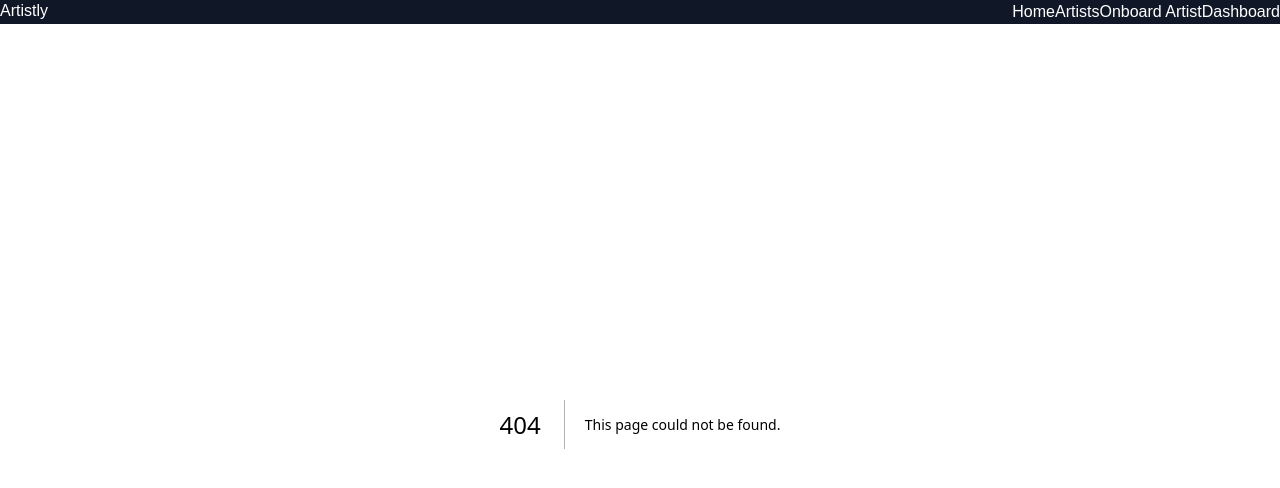
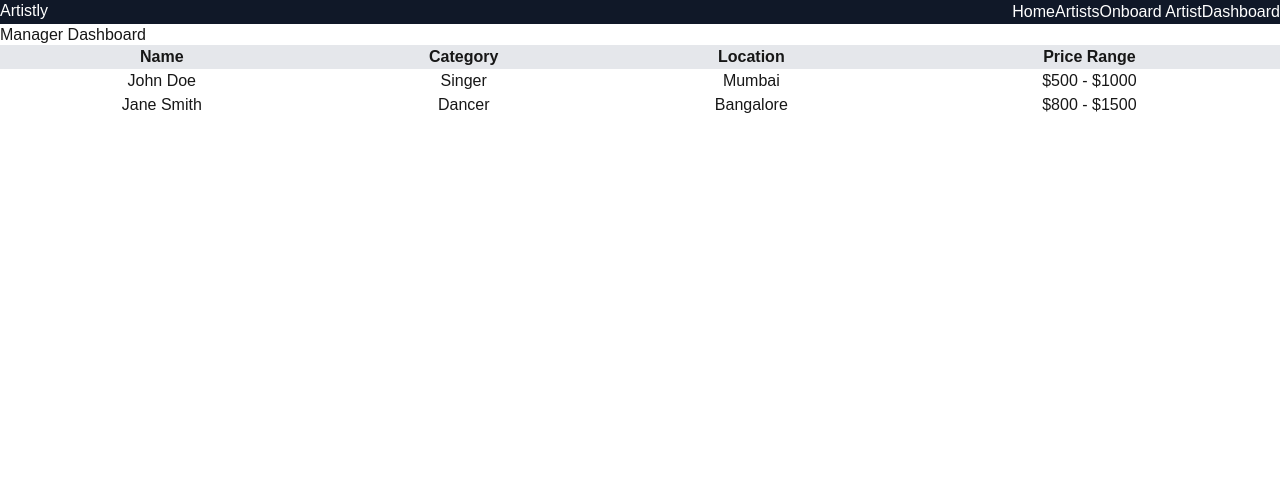
Before and after one commit to shodhan777/artistly, a Next.js app: page /dashboard in a window 1280 px wide. Before the commit this address had no page. Shown: the top 488 px of the page. Built offline with nearby package versions, Linux system fonts and the light colour scheme.

Commit message:
all basic struct done

```diff
--- /dev/null
+++ b/app/dashboard/page.tsx
@@ -0,0 +1,11 @@
+import artists from "../../data/artists.json";
+import Table from "@/components/Table";
+
+export default function Dashboard() {
+  return (
+    <section className="p-4">
+      <h1 className="text-2xl font-bold mb-4">Manager Dashboard</h1>
+      <Table data={artists} />
+    </section>
+  );
+}
--- a/app/onboard/page.tsx
+++ b/app/onboard/page.tsx
@@ -0,0 +1,90 @@
+"use client";
+import { useState } from "react";
+import categories from "../../data/categories.json";
+
+export default function OnboardArtist() {
+  const [form, setForm] = useState({
+    name: "",
+    category: "",
+    priceRange: "",
+    location: "",
+  });
+
+  const handleChange = (e: React.ChangeEvent<HTMLInputElement | HTMLSelectElement>) => {
+    setForm({ ...form, [e.target.name]: e.target.value });
+  };
+
+  const handleSubmit = (e: React.FormEvent) => {
+    e.preventDefault();
+    console.log("Submitted Artist:", form);
+    alert("Artist submitted successfully!");
+    setForm({ name: "", category: "", priceRange: "", location: "" });
+  };
+
+  return (
+    <section className="p-4 max-w-md mx-auto">
+      <h1 className="text-2xl font-bold mb-4">Onboard a New Artist</h1>
+      <form onSubmit={handleSubmit} className="space-y-4">
+
+        {/* Name */}
+        <div>
+          <label className="block mb-1">Name:</label>
+          <input
+            name="name"
+            value={form.name}
+            onChange={handleChange}
+            required
+            className="border px-2 py-1 w-full"
+          />
+        </div>
+
+        {/* Category */}
+        <div>
+          <label className="block mb-1">Category:</label>
+          <select
+            name="category"
+            value={form.category}
+            onChange={handleChange}
+            required
+            className="border px-2 py-1 w-full"
+          >
+            <option value="">Select Category</option>
+            {categories.map((cat) => (
+              <option key={cat} value={cat}>
+                {cat}
+              </option>
+            ))}
+          </select>
+        </div>
+
+        {/* Price Range */}
+        <div>
+          <label className="block mb-1">Price Range:</label>
+          <input
+            name="priceRange"
+            value={form.priceRange}
+            onChange={handleChange}
+            required
+            className="border px-2 py-1 w-full"
+          />
+        </div>
+
+        {/* Location */}
+        <div>
+          <label className="block mb-1">Location:</label>
+          <input
+            name="location"
+            value={form.location}
+            onChange={handleChange}
+            required
+            className="border px-2 py-1 w-full"
+          />
+        </div>
+
+        <button type="submit" className="bg-blue-600 text-white px-4 py-2 rounded">
+          Submit
+        </button>
+      </form>
+    </section>
+  );
+}
--- a/components/Table.tsx
+++ b/components/Table.tsx
@@ -0,0 +1,36 @@
+interface Artist {
+  id: number;
+  name: string;
+  category: string;
+  location: string;
+  priceRange: string;
+}
+
+interface TableProps {
+  data: Artist[];
+}
+
+export default function Table({ data }: TableProps) {
+  return (
+    <table className="table-auto border-collapse w-full">
+      <thead>
+        <tr className="bg-gray-200">
+          <th className="border p-2">Name</th>
+          <th className="border p-2">Category</th>
+          <th className="border p-2">Location</th>
+          <th className="border p-2">Price Range</th>
+        </tr>
+      </thead>
+      <tbody>
+        {data.map((artist) => (
+          <tr key={artist.id} className="text-center">
+            <td className="border p-2">{artist.name}</td>
+            <td className="border p-2">{artist.category}</td>
+            <td className="border p-2">{artist.location}</td>
+            <td className="border p-2">{artist.priceRange}</td>
+          </tr>
+        ))}
+      </tbody>
+    </table>
+  );
+}
```
Also changed, not shown: app/dasboard/page.tsx (deleted).
